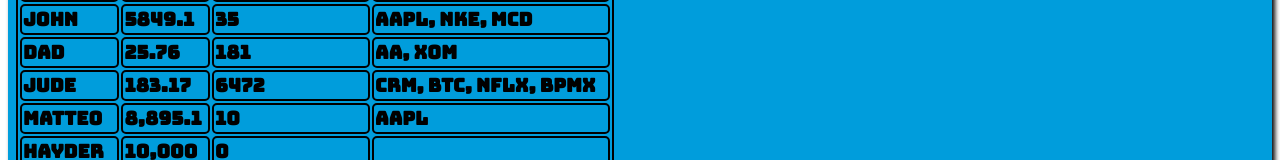
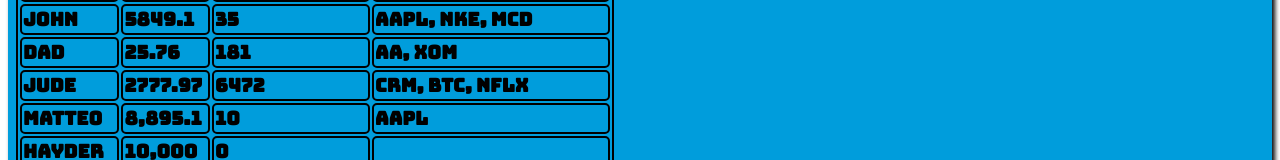
Before and after one commit to EXmaster9/dec-stock-market, a plain HTML site: page index.html in a window 1280 px wide. Shown: the part 343-503 px from the top of the page. Drawn offline with Linux system fonts and the light colour scheme.

Commit message:
Update index.html

```diff
--- a/index.html
+++ b/index.html
@@ -80,9 +80,9 @@
       </tr>
       <tr>
         <td>Jude</td>
-        <td>183.17</td>
+        <td>2777.97</td>
         <td>6472</td>
-        <td>CRM, BTC, NFLX, BPMX</td>
+        <td>CRM, BTC, NFLX</td>
       <tr>
         <td>Matteo</td>
         <td>8,895.1</td>
```
